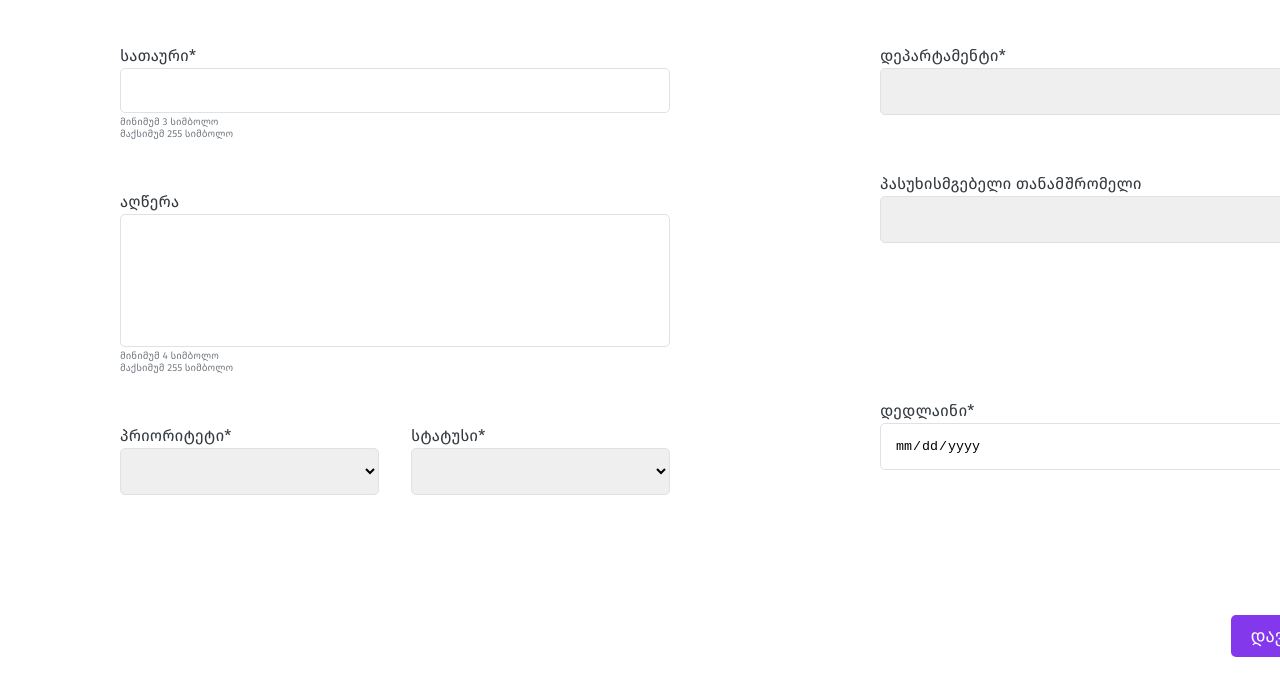
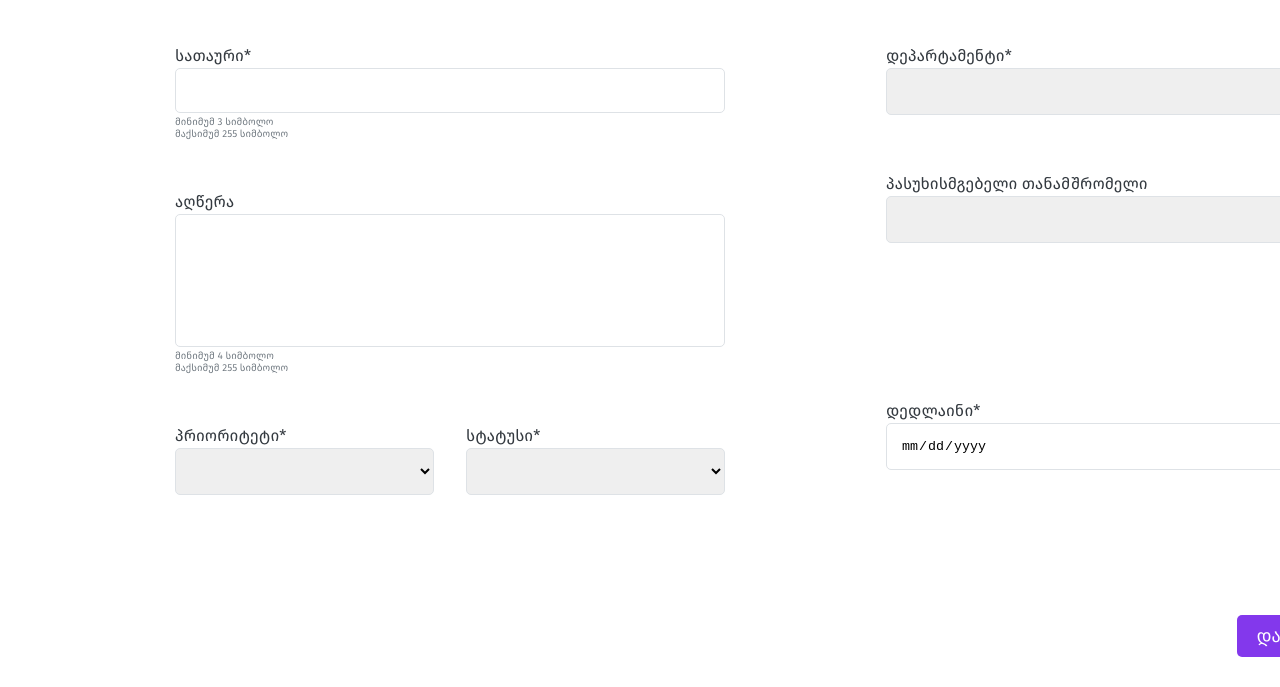
Before and after one commit to Dachi-Laperashvili/Momentum, a plain HTML site: page add-tasks.html in a window 1280 px wide. Shown: the part 168-855 px from the top of the page. Drawn offline with Linux system fonts and the light colour scheme; no server answers; a web font is replaced by a local one.

Commit message:
feat: add margin to form

```diff
--- a/css/styles.css
+++ b/css/styles.css
@@ -386,6 +386,7 @@ header {
   display: flex;
   flex-direction: column;
   gap: 5.5rem;
+  margin-left: 5.5rem;
 }
 
 .addTasks-col {
```
